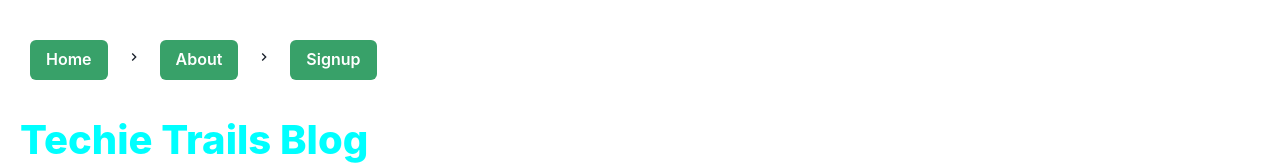
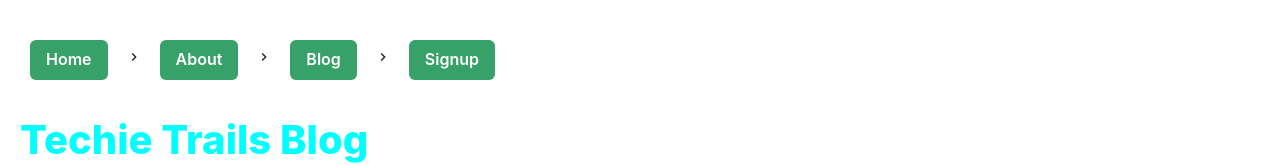
Before and after one commit to Mercy2525/Techie-Trails-Blogs, a React (Create React App) app in the folder client/: page / in a window 1280 px wide. Shown: the top 165 px of the page. Built offline with nearby package versions, Linux system fonts and the light colour scheme; no server answers.

Commit message:
added neccessary routes

```diff
--- a/client/src/components/Navbar.js
+++ b/client/src/components/Navbar.js
@@ -22,14 +22,14 @@ function Navbar(){
           </Button>
         </BreadcrumbItem>
 
-        {/* <BreadcrumbItem>
+        <BreadcrumbItem>
           <Button colorScheme={'green'}>
             <Link to={'/blogs'}>Blog</Link>
           </Button>
         </BreadcrumbItem>
 
 
-        <BreadcrumbItem isCurrentPage>
+        {/* <BreadcrumbItem isCurrentPage>
             <Button colorScheme='green'>
               <Link to={'/blogform'}>BlogForm</Link>
             </Button>
```
